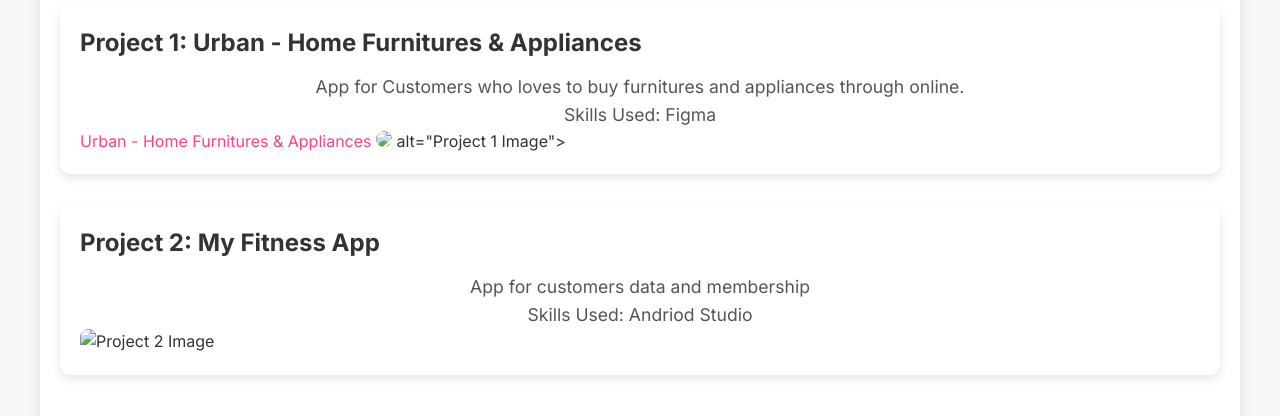
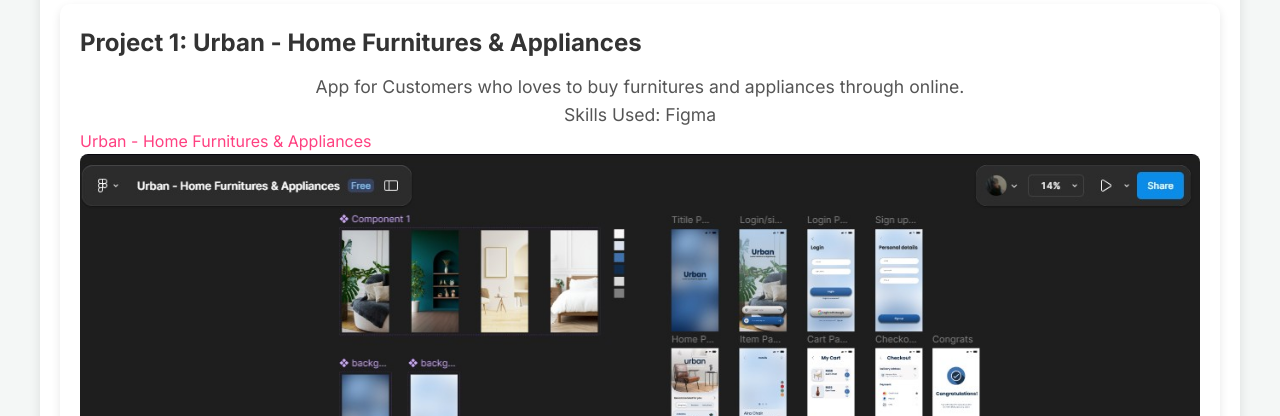
Before and after one commit to shionaaaffff1/manejar_portfolio, a plain HTML site: page projects.html in a window 1280 px wide. Shown: the part 536-952 px from the top of the page. Drawn offline with Linux system fonts and the light colour scheme; a script that the page names is missing.

Commit message:
Add files via upload

```diff
--- a/projects.html
+++ b/projects.html
@@ -33,7 +33,7 @@
         <p>App for Customers who loves to buy furnitures and appliances through online.</p>
         <p>Skills Used: Figma</p>
          <a href="https://www.figma.com/proto/rKc4edNQYrBguaofBosdwY/Urban---Home-Furnitures---Appliances?t=kpI2o0BkGN3Ysj9W-1" target="_blank">Urban - Home Furnitures & Appliances</a>
-        <img src="images/project1.jpg"> alt="Project 1 Image">
+        <img src="assets/img\project1.jpg"> alt="Project 1 Image">
 
 
       </div>
@@ -42,7 +42,7 @@
         <h3>Project 2: My Fitness App</h3>
         <p>App for customers data and membership</p>
         <p>Skills Used: Andriod Studio</p>
-        <img src="images\project2.png" alt="Project 2 Image">
+        <img src="assets/img/project2.png" alt="Project 2 Image">
       </div>
 
     </section>
```
Also changed, not shown: index.html (+1 -1 lines).
